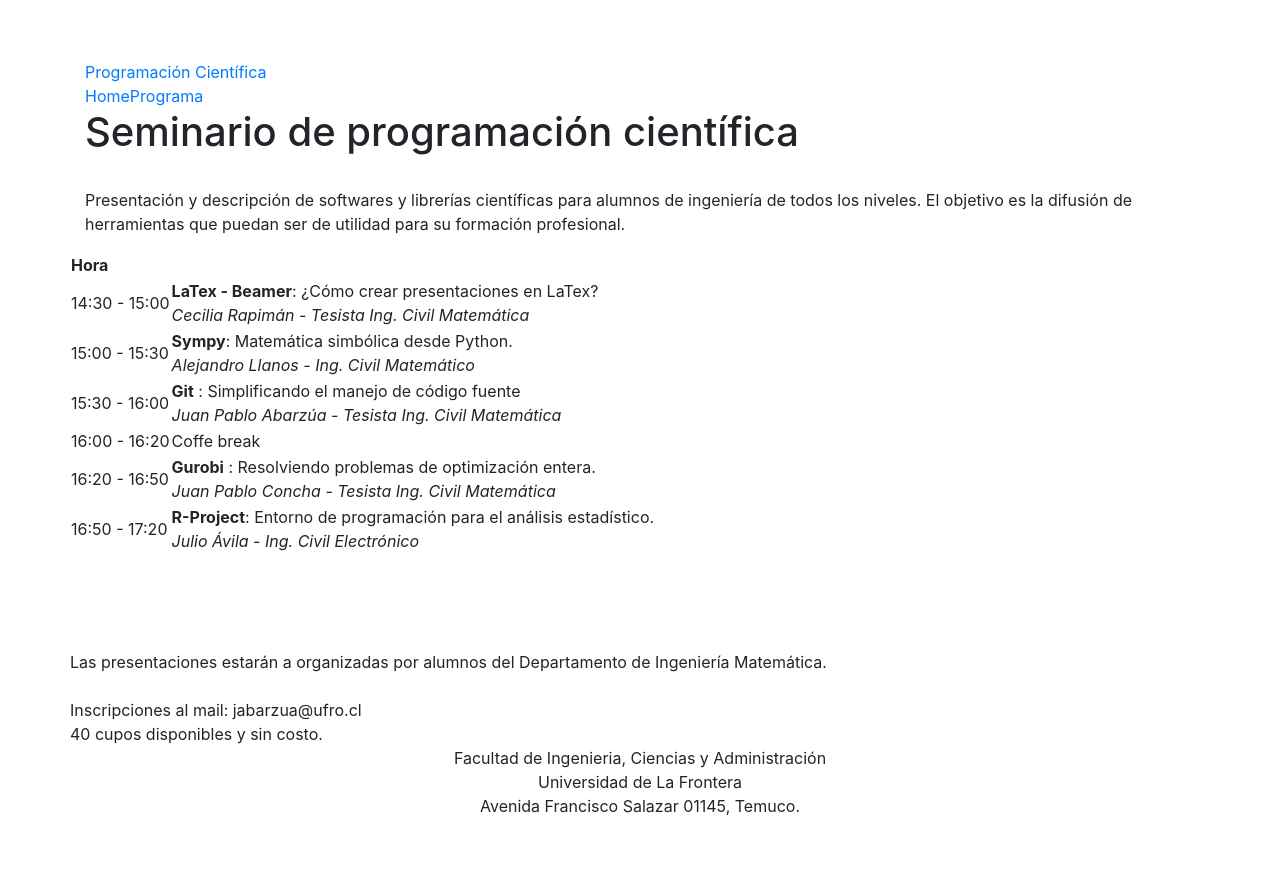
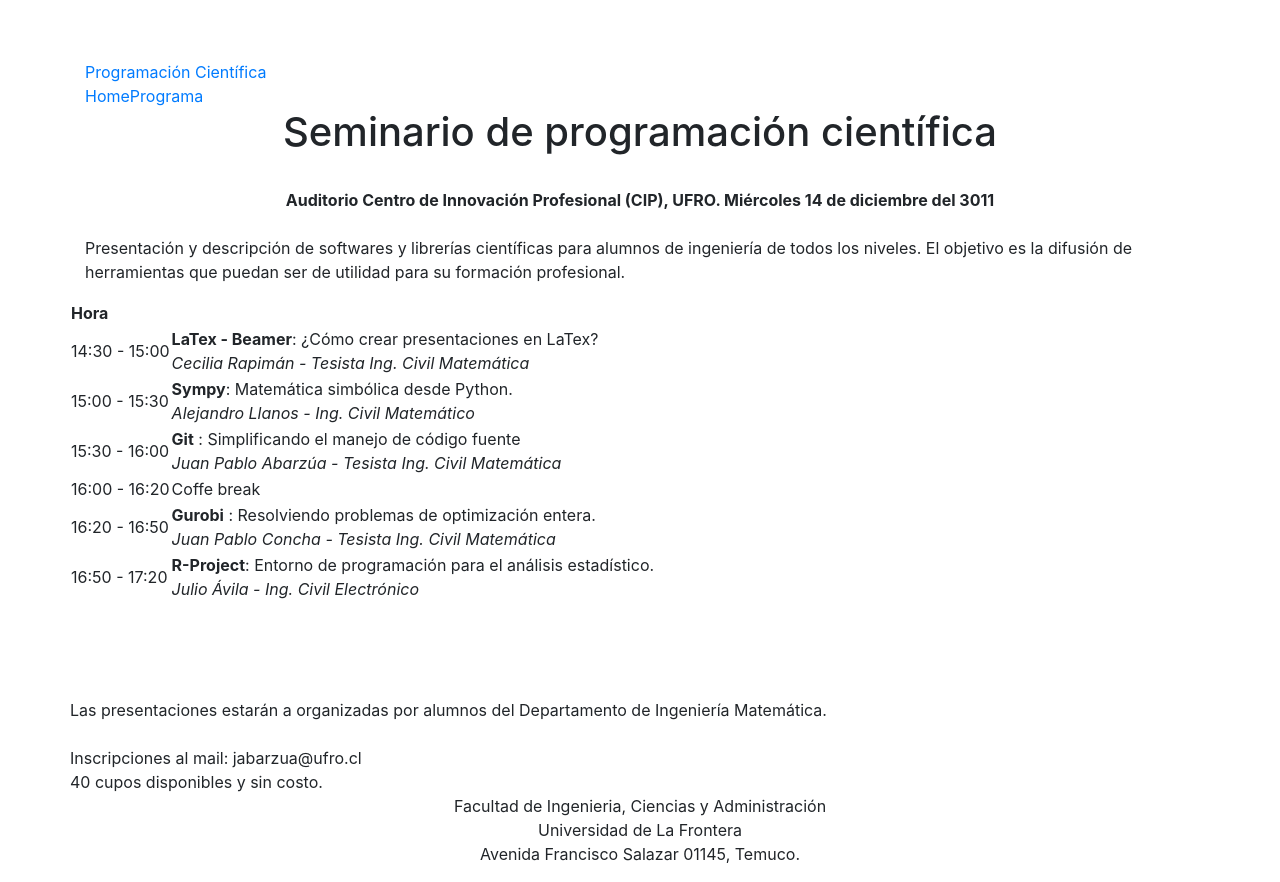
Before and after one commit to juanpabloaj/semi141211, a plain HTML site: page index.html in a window 1280 px wide. Before the commit the page ends 834 px from the top, so only its background shows below. Drawn offline with nearby package versions, Linux system fonts and the light colour scheme.

Commit message:
agrega ubicacion

```diff
--- a/index.html
+++ b/index.html
@@ -34,7 +34,14 @@
 
       <!-- Main hero unit for a primary marketing message or call to action -->
       <div class="hero-unit">
-        <h1>Seminario de programación científica</h1>
+          <div style="text-align:center">
+            <h1>Seminario de programación científica</h1>
+            <br />
+            <b>
+                Auditorio Centro de Innovación Profesional (CIP), UFRO.
+                Miércoles 14 de diciembre del 3011
+            </b>
+          </div>
         <br />
         <p>
             Presentación y descripción de softwares y librerías científicas para alumnos de ingeniería de todos los niveles. El objetivo es la difusión de herramientas que puedan ser de utilidad para su formación profesional.
```
